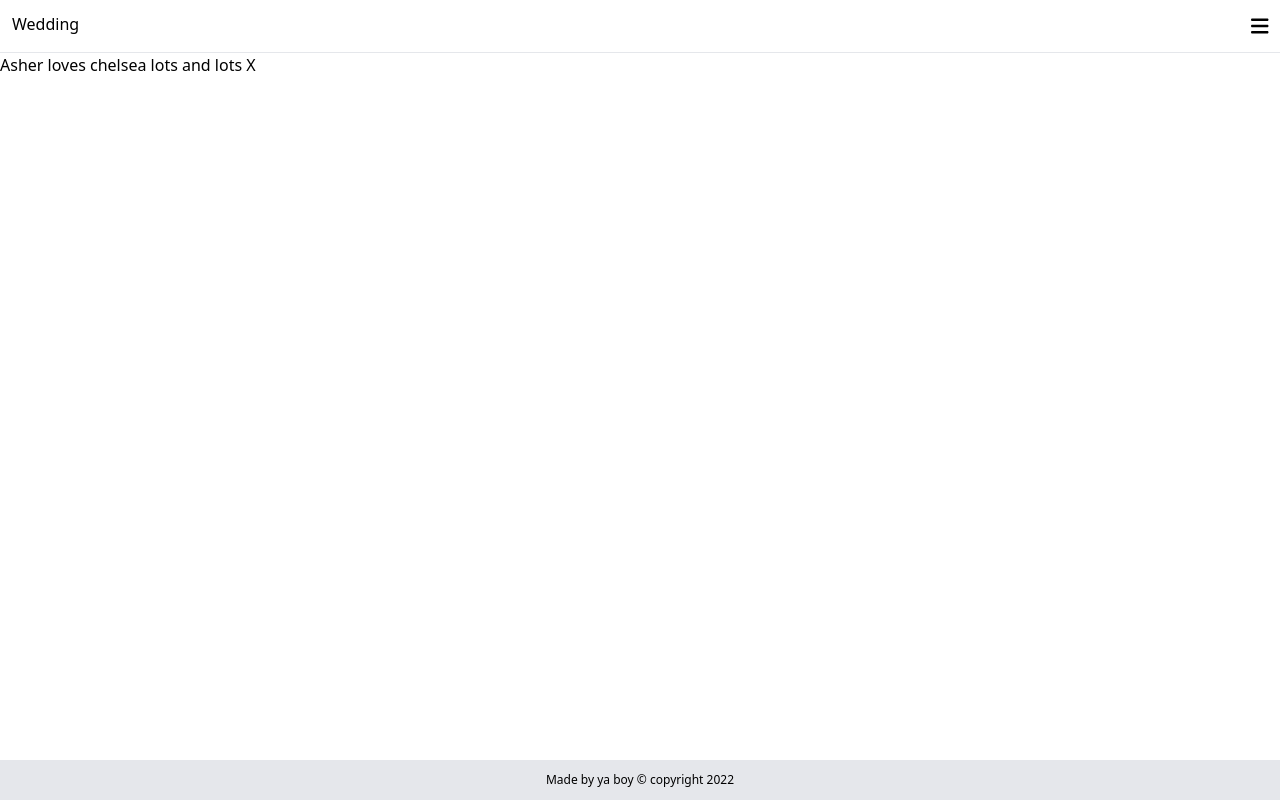
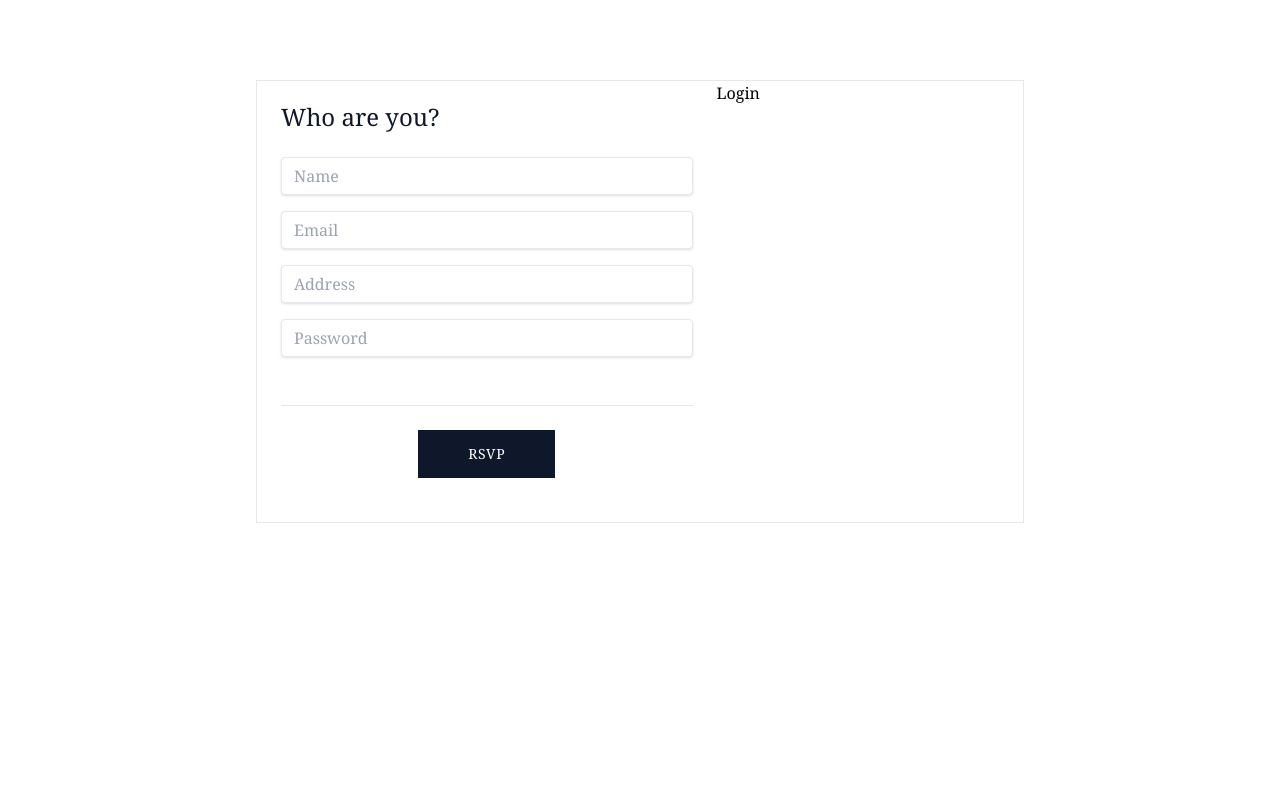
Before and after one commit to asher-kilner/website, a React (Create React App) app: page /login in a window 1280 px wide. Built offline with nearby package versions, Linux system fonts and the light colour scheme.

Commit message:
rsvp page started

```diff
--- a/src/App.js
+++ b/src/App.js
@@ -1,6 +1,8 @@
-import React from 'react';
+import React, { useEffect, useState } from 'react';
 import Header from './Components/Header'
 import Footer from './Components/Footer'
+import Login from './Components/Login'
+import { Navigate } from "react-router-dom";
 import {
     BrowserRouter as Router,
     Switch,
@@ -9,13 +11,25 @@ import {
   } from "react-router-dom";
 
 function App() {
+    const [authenticated, setauthenticated] = useState(null);
+        useEffect(() => {
+    const loggedInUser = localStorage.getItem("authenticated");
+    if (loggedInUser) {
+      setauthenticated(loggedInUser);
+    }
+    }, []);
+    if (!authenticated) {
+        return <Navigate replace to="/login" />;
+    } else {
         return (
             <div>
                 <Header/>
                 <h1>Asher loves chelsea lots and lots X</h1>
                 <Footer/>
+                <Login/>
             </div>
         );
     }
+}
 
 export default App;
--- /dev/null
+++ b/src/Components/Login.js
@@ -0,0 +1,60 @@
+import React, { useState } from "react";
+import { useNavigate } from "react-router-dom";
+
+function Login(){
+    const navigate = useNavigate();
+    const [username, setusername] = useState("");
+    const [password, setpassword] = useState("");
+    const [authenticated, setauthenticated] = useState(
+        localStorage.getItem(localStorage.getItem("authenticated") || false)
+    );
+    const users = [{ username: "Jane", password: "testpassword" }];
+    const handleSubmit = (e) => {
+        e.preventDefault();
+        const account = users.find((user) => user.username === username);
+        if (account && account.password === password) {
+        localStorage.setItem("authenticated", true);
+        navigate("/dashboard");
+        }
+    };
+    return (
+        <div className="flex-auto flex justify-center">
+            <div className="border m-20 flex font-serif w-3/5">
+                <form className="flex-auto p-6"onSubmit={handleSubmit}>
+                    <div className="flex flex-wrap items-baseline">
+                        <h1 className="w-full flex-none mb-3 text-2xl leading-none text-slate-900">
+                            Who are you?
+                        </h1>
+                    </div>
+                    <div className="mt-4 mb-6 pb-6 border-b border-slate-200">
+                        <div className="mb-4">
+                            <input className="shadow appearance-none border rounded w-full py-2 px-3 text-gray-700 leading-tight focus:outline-none focus:shadow-outline" id="username" type="text" placeholder="Name"/>
+                        </div>
+                        <div className="mb-4">
+                            <input className="shadow appearance-none border rounded w-full py-2 px-3 text-gray-700 leading-tight focus:outline-none focus:shadow-outline" id="email" type="text" placeholder="Email"/>
+                        </div>
+                        <div className="mb-4">
+                            <input className="shadow appearance-none border rounded w-full py-2 px-3 text-gray-700 leading-tight focus:outline-none focus:shadow-outline" id="address" type="text" placeholder="Address"/>
+                        </div>
+                        <div className="mb-6">
+                            <input className="shadow appearance-none border rounded w-full py-2 px-3 text-gray-700 leading-tight focus:outline-none focus:shadow-outline" id="password" type="password" placeholder="Password"/>
+                        </div>
+                    </div>
+                    <div className="flex space-x-4 mb-5 text-sm font-medium">
+                        <div className="flex-auto flex space-x-4 justify-center">
+                            <button className="flex-none w-1/3 h-12 uppercase font-medium tracking-wider bg-slate-900 text-white" type="submit">
+                            RSVP
+                            </button>
+                        </div>
+                    </div>
+                </form>
+                <div class="flex-none w-2/5 relative">
+                    <div className="absolute inset-0 w-full h-full object-cover">Login</div>
+                </div>
+            </div>
+        </div>
+
+    );
+}
+
+export default Login
--- a/src/index.js
+++ b/src/index.js
@@ -1,17 +1,17 @@
 import React from 'react';
 import ReactDOM from 'react-dom/client';
 import './index.css';
-import App from './App';
-import reportWebVitals from './reportWebVitals';
-
-const root = ReactDOM.createRoot(document.getElementById('root'));
+import App from "./App";
+import { BrowserRouter, Route, Routes } from "react-router-dom";
+import Login from "./Components/Login";
+const root = ReactDOM.createRoot(document.getElementById("root"));
 root.render(
   <React.StrictMode>
-    <App />
+    <BrowserRouter>
+      <Routes>
+        <Route index element={<App />} />
+        <Route path="login" element={<Login />} />
+      </Routes>
+    </BrowserRouter>
   </React.StrictMode>
 );
-
-// If you want to start measuring performance in your app, pass a function
-// to log results (for example: reportWebVitals(console.log))
-// or send to an analytics endpoint. Learn more: https://bit.ly/CRA-vitals
-reportWebVitals();
--- a/tailwind.config.js
+++ b/tailwind.config.js
@@ -1,8 +1,9 @@
 module.exports = {
     content: ["./src/**/*.{html,js}"],
     theme: {
-        extend: {
-        },
+        container: {
+            center: true,
+          },
     },
     plugins: [],
 }
```
Also changed, not shown: src/tailwind.css, 2 other files (tests, documents, lock files or other folders). Lines whose indentation alone changed are shown as unchanged.
